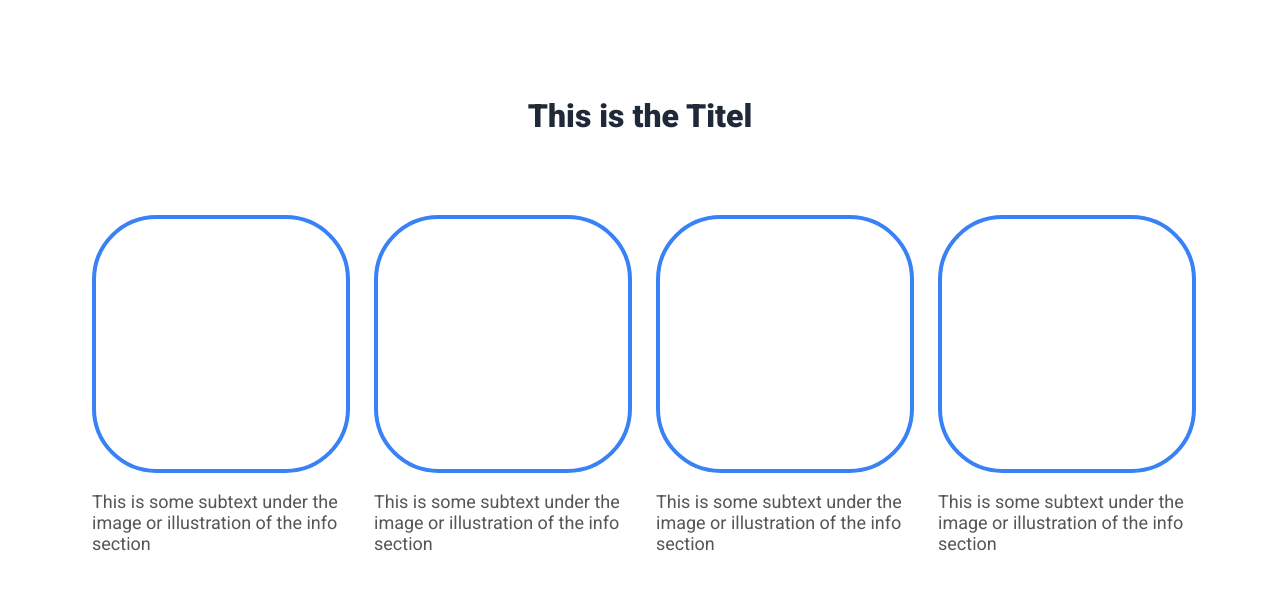
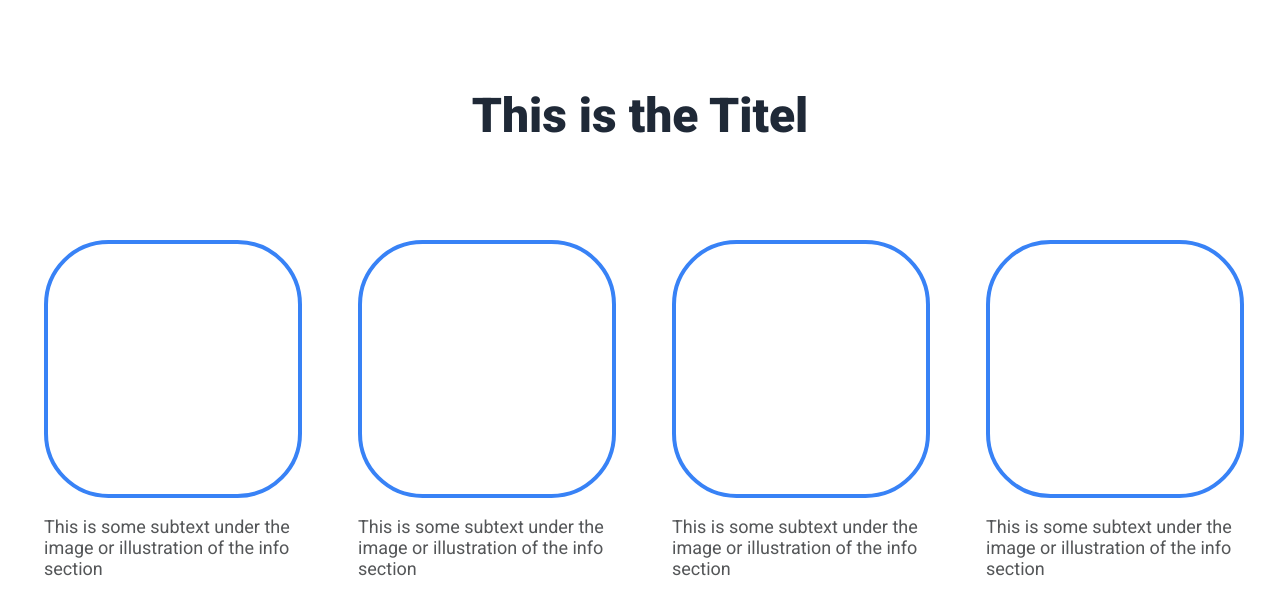
Before and after one commit to jan0803/odin-Landingpage, a plain HTML site: page index.html in a window 1280 px wide. Shown: the part 706-1320 px from the top of the page. Drawn offline with Linux system fonts and the light colour scheme.

Commit message:
Change Info title size and info content gap

```diff
--- a/style.css
+++ b/style.css
@@ -108,7 +108,7 @@ button {
 }
 
 .info-title {
-    font-size: 32px;
+    font-size: 48px;
     font-weight: 900;
     color: #1F2937;
 }
@@ -122,7 +122,7 @@ button {
     display: flex;
     justify-content: center;
     align-items: center;
-    gap: 32px;
+    gap: 64px;
 }
 .info-content-item {
     width: 250px;
```
